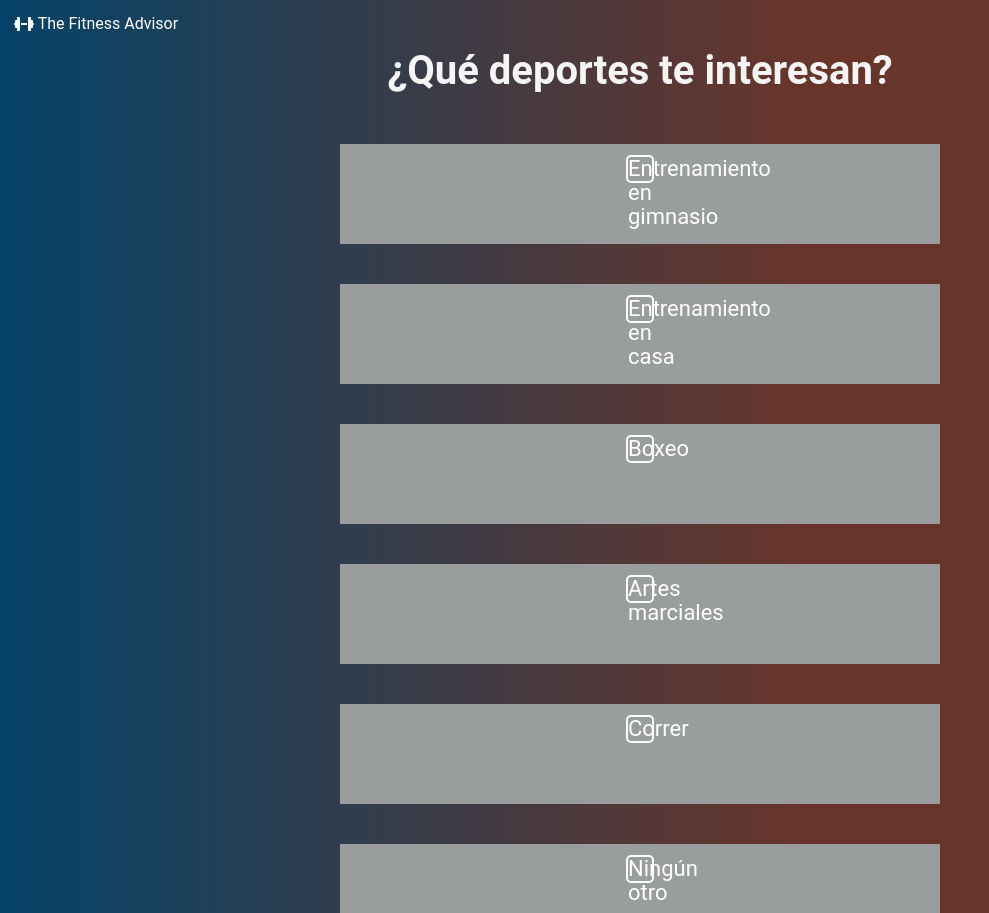
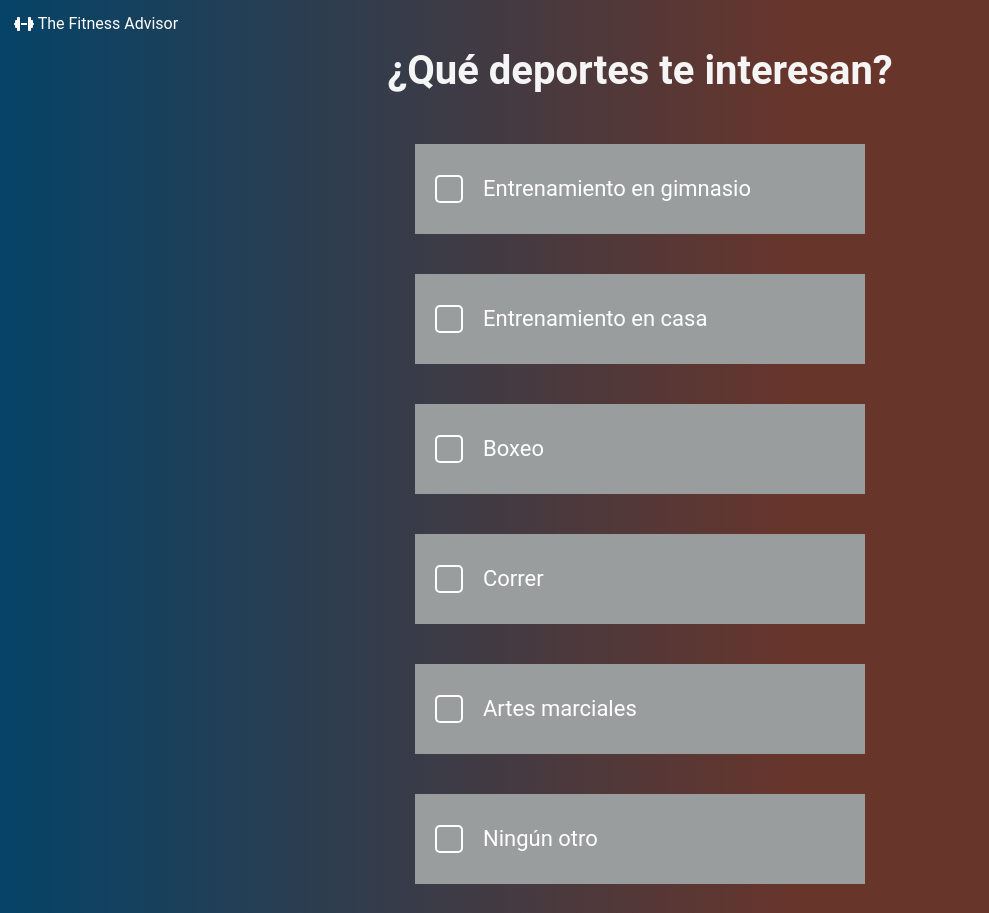
Before and after one commit to clauadri/fitness-app, a React (Create React App) app: page /step-workouts in a window 1280 px wide. Shown: the top 913 px of the page, without its empty margins (0-989 px from the left). Built offline with nearby package versions, Linux system fonts and the light colour scheme; no server answers.

Commit message:
new styles added at step pages

```diff
--- a/src/pages/steps/step-additional-goals/StepAditionalGoals.jsx
+++ b/src/pages/steps/step-additional-goals/StepAditionalGoals.jsx
@@ -1,42 +1,63 @@
-import React from 'react'
+import React from "react";
 import { useNavigate } from "react-router-dom";
+import "../step-workouts/CheckboxStyle.css";
 
 const StepAditionalGoals = () => {
-
   const navigate = useNavigate();
   return (
-    <div>
-        <p>Sabemos que no solo deseas un mejor cuerpo, sino también mejorar tu estilo de vida.</p>
+    <div className="steps-container">
+      <p>
+        Sabemos que no solo deseas un mejor cuerpo, sino también mejorar tu
+        estilo de vida.
+      </p>
       <h1>Marca tus objetivos extras aquí:</h1>
-    <div>
-        <label>
-            <span><input type="checkbox" name="additionalGoals"/></span>
-            <span>Mejorar sueño</span>
+      <div className="checkbox-container">
+        <label className="checkbox-label">
+          <input type="checkbox" name="additionalGoals" />
+          <p className="mark"></p>
         </label>
-        <label>
-            <span><input type="checkbox" name="additionalGoals"/></span>
-            <span>Formar hábito físico</span>
+        <p className="checkbox-label">Mejorar sueño</p>
+      </div>
+      <div className="checkbox-container">
+        <label className="checkbox-label">
+          <input type="checkbox" name="additionalGoals" />
+          <p className="mark"></p>
         </label>
-        <label>
-            <span><input type="checkbox" name="additionalGoals"/></span>
-            <span>Autodisciplina</span>
+        <p className="checkbox-label">Formar hábito físico</p>
+      </div>
+      <div className="checkbox-container">
+        <label className="checkbox-label">
+          <input type="checkbox" name="additionalGoals" />
+          <p className="mark"></p>
         </label>
-        <label>
-            <span><input type="checkbox" name="additionalGoals"/></span>
-            <span>Sentirse más sano</span>
+        <p className="checkbox-label">Autodisciplina</p>
+      </div>
+      <div className="checkbox-container">
+        <label className="checkbox-label">
+          <input type="checkbox" name="additionalGoals" />
+          <p className="mark"></p>
         </label>
-        <label>
-            <span><input type="checkbox" name="additionalGoals"/></span>
-            <span>Restar estrés</span>
+        <p className="checkbox-label">Sentirse más sano</p>
+      </div>
+      <div className="checkbox-container">
+        <label className="checkbox-label">
+          <input type="checkbox" name="additionalGoals" />
+          <p className="mark"></p>
         </label>
-        <label>
-            <span><input type="checkbox" name="additionalGoals"/></span>
-            <span>Ningún otro</span>
+        <p className="checkbox-label">Restar estrés</p>
+      </div>
+      <div className="checkbox-container">
+        <label className="checkbox-label">
+          <input type="checkbox" name="additionalGoals" />
+          <p className="mark"></p>
         </label>
+        <p className="checkbox-label">Ningún otro</p>
       </div>
-    <button onClick={(ev) =>  navigate( '/step-workout-frequency')}>Continuar</button>
+      <button className="button-next" onClick={(ev) => navigate("/step-workout-frequency")}>
+        Continuar
+      </button>
     </div>
-  )
-}
+  );
+};
 
-export default StepAditionalGoals
+export default StepAditionalGoals;
--- a/src/pages/steps/step-workout-issues/StepWorkoutIssues.jsx
+++ b/src/pages/steps/step-workout-issues/StepWorkoutIssues.jsx
@@ -1,37 +1,61 @@
-import React from 'react'
+import React from "react";
 import { useNavigate } from "react-router-dom";
-
+import "../step-workouts/CheckboxStyle.css";
 const StepWorkoutIssues = () => {
-
   const navigate = useNavigate();
   return (
-    <div>
-    <h1>¿Has tenido estos problemas en tus intentos previos de preparación física?</h1>
-    <div>
-        <label>
-            <span><input type="checkbox" name='workoutsIssues'/></span>
-            <span>Falta de motivación</span>
+    <div className="steps-container-issues">
+      <h1>
+        ¿Has tenido estos problemas en tus intentos previos de preparación
+        física?
+      </h1>
+      <div className="checkbox-container">
+        <label className="checkbox-label">
+          <input type="checkbox" name="workoutsIssues" />
+          <p className="mark"></p>
         </label>
-        <label>
-            <span><input type="checkbox" name='workoutsIssues'/></span>
-            <span>No tenia un plan claro</span>
+        <p className="checkbox-label">Falta de motivación</p>
+      </div>
+      <div className="checkbox-container">
+        <label className="checkbox-label">
+          <input type="checkbox" name="workoutsIssues" />
+          <p className="mark"></p>
         </label>
-        <label>
-            <span><input type="checkbox" name='workoutsIssues'/></span>
-            <span>Mis ejercicios fueron muy duros</span>
+        <p className="checkbox-label">Falta de motivación</p>
+      </div>
+      <div className="checkbox-container">
+        <label className="checkbox-label">
+          <input type="checkbox" name="workoutsIssues" />
+          <p className="mark"></p>
         </label>
-        <label>
-            <span><input type="checkbox" name='workoutsIssues'/></span>
-            <span>Mal entrenador</span>
+        <p className="checkbox-label">No tenia un plan claro</p>
+      </div>
+      <div className="checkbox-container">
+        <label className="checkbox-label">
+          <input type="checkbox" name="workoutsIssues" />
+          <p className="mark"></p>
         </label>
-        <label>
-            <span><input type="checkbox" name='workoutsIssues'/></span>
-            <span>Ningún otro</span>
+        <p className="checkbox-label">Mis ejercicios fueron muy duros</p>
+      </div>
+      <div className="checkbox-container">
+        <label className="checkbox-label">
+          <input type="checkbox" name="workoutsIssues" />
+          <p className="mark"></p>
         </label>
+        <p className="checkbox-label">Mal entrenador</p>
       </div>
-    <button onClick={(ev) =>  navigate ('/step-additional-goals')}>Continuar</button>
+      <div className="checkbox-container">
+        <label className="checkbox-label">
+          <input type="checkbox" name="workoutsIssues" />
+          <p className="mark"></p>
+        </label>
+        <p className="checkbox-label">Ningún otro</p>
       </div>
-  )
-}
+      <button className="button-next" onClick={(ev) => navigate("/step-additional-goals")}>
+        Continuar
+      </button>
+    </div>
+  );
+};
 
-export default StepWorkoutIssues
+export default StepWorkoutIssues;
--- a/src/pages/steps/step-workouts/CheckboxStyle.css
+++ b/src/pages/steps/step-workouts/CheckboxStyle.css
@@ -1,11 +1,19 @@
-
-
+.steps-container-issues{
+        display: flex;
+        flex-direction: column;
+        justify-content: center;
+        text-align: center;
+        align-items: center;
+}
+.steps-container-issues h1{
+        font-size: 32px;
+    }
 .checkbox-container {
 	display: flex;
     justify-content: flex-start;
-    align-items: flex-start;
-    width: 600px;
-    height: 100px;
+    align-items: center;
+    width: 450px;
+    height: 90px;
     box-sizing: border-box;
     text-align:center;
     margin: 20px;
@@ -19,13 +27,15 @@
         align-items: center;
         position: relative;
         justify-content: space-around;
-        /* margin: auto; */
+        align-items: center;
+        text-align: center;
         cursor: pointer;
         font-size: 22px;
         line-height: 24px;
         height: 50px;
-        width: 100%;
-        clear: both;
+        width: 50;
+        margin: 20px;
+        /* clear: both; */
     }
 .checkbox-label input {
         position: absolute;
@@ -35,7 +45,7 @@
 
 .checkbox-label .mark {
         /* top:30px; */
-        position: absolute;
+        /* position: absolute; */
         height: 24px;
         width: 24px;
         background-color: transparent;
--- a/src/pages/steps/step-workouts/StepWorkouts.jsx
+++ b/src/pages/steps/step-workouts/StepWorkouts.jsx
@@ -7,43 +7,48 @@ const StepWorkouts = () => {
   return (
     <div className="steps-container">
       <h1>¿Qué deportes te interesan?</h1>
-      <div class="checkbox-container">
-        <label class="checkbox-label">
+      <div className="checkbox-container">
+        <label className="checkbox-label">
             <input type="checkbox" name="workouts" />
-            <p class="mark">Entrenamiento en gimnasio</p>
+            <p className="mark"></p>
         </label>
+        <p className="checkbox-label">Entrenamiento en gimnasio</p>
       </div>
-      <div class="checkbox-container">
-        <label class="checkbox-label">
+      <div className="checkbox-container">
+        <label className="checkbox-label">
           <input type="checkbox" name="workouts" />
-          <span class="mark">Entrenamiento en casa</span>
+          <span className="mark"></span>
         </label>
+        <p className="checkbox-label">Entrenamiento en casa</p>
       </div>
-      <div class="checkbox-container">
-        <label class="checkbox-label">
+      <div className="checkbox-container">
+        <label className="checkbox-label">
           <input type="checkbox" name="workouts" />
-          <span class="mark">Boxeo</span>
+          <span className="mark"></span>
         </label>
+        <p className="checkbox-label">Boxeo</p>
       </div>
-      <div class="checkbox-container">
-        <label class="checkbox-label">
+      <div className="checkbox-container">
+        <label className="checkbox-label">
+          <input type="checkbox" name="workouts" />
+          <span className="mark"></span>
+        </label>
+        <p className="checkbox-label">Correr</p>
+      </div>
+      <div className="checkbox-container">
+        <label className="checkbox-label">
           <input type="checkbox" name="workouts" />
 
-          <span class="mark">Artes marciales</span>
+          <span className="mark"></span>
         </label>
+        <p className="checkbox-label">Artes marciales</p>
       </div>
-      <div class="checkbox-container">
-        <label class="checkbox-label">
+      <div className="checkbox-container">
+        <label className="checkbox-label">
           <input type="checkbox" name="workouts" />
-
-          <span class="mark">Correr</span>
+          <span className="mark"></span>
         </label>
-      </div>
-      <div class="checkbox-container">
-        <label class="checkbox-label">
-          <input type="checkbox" name="workouts" />
-          <span class="mark">Ningún otro</span>
-        </label>
+        <p className="checkbox-label">Ningún otro</p>
       </div>
       <button
         className="button-next"
```
Also changed, not shown: src/pages/steps/step-workout-frequency/StepWorkoutFrequency.jsx (+32 -22 lines). Lines whose indentation alone changed are shown as unchanged.
